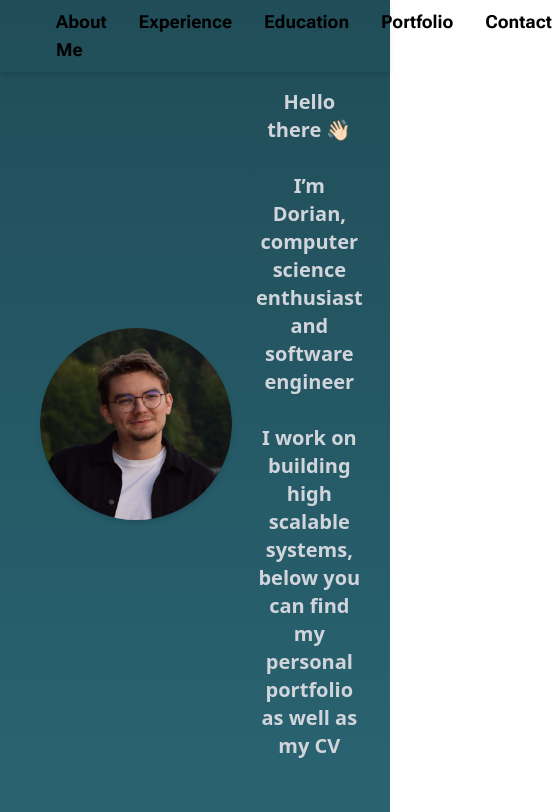
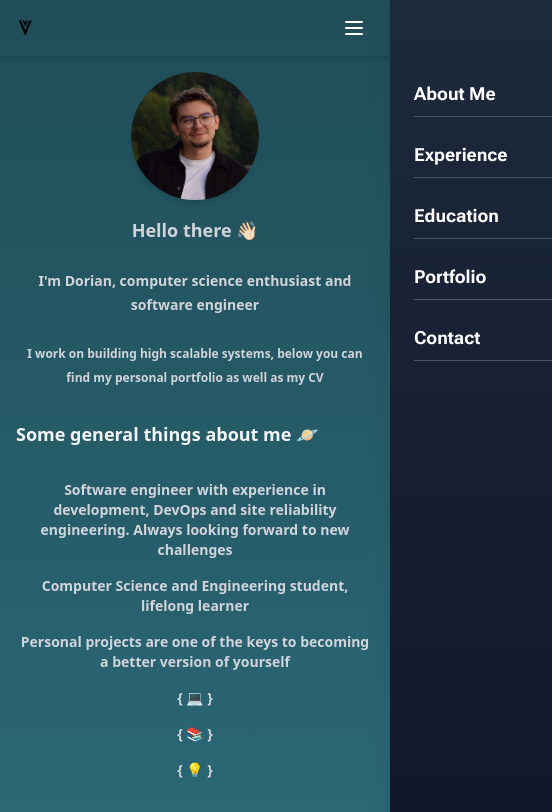
Before and after one commit to VerianTech/PersonalWebsite, a React (Vite) app: page / in a window 390 px wide. Shown: the top 812 px of the page, 552 px wide, since content can reach past the window. Built offline with nearby package versions, Linux system fonts and the light colour scheme.

Commit message:
Add responsiveness for mobile on the top bar. Add menu support.

```diff
--- a/src/App.tsx
+++ b/src/App.tsx
@@ -1,3 +1,4 @@
+import React, { useState } from 'react';
 import './App.css'
 import GeneralThingsGrid from './components/GeneralThingsGrid';
 import ExperienceAndSkills from './components/ExperienceAndSkills';
@@ -8,6 +9,16 @@ import Contact from './components/Contact';
 import { scrollToSection } from './utils/logic';
 
 function App() {
+	const [isMobileMenuOpen, setIsMobileMenuOpen] = useState(false);
+
+	const toggleMobileMenu = () => {
+		setIsMobileMenuOpen(!isMobileMenuOpen);
+	};
+
+	const handleMobileMenuClick = (sectionId: string) => {
+		scrollToSection(sectionId);
+		setIsMobileMenuOpen(false); // Close menu after clicking
+	};
 	return (
 	  <div className="min-h-screen text-black"
 	  	style={{
@@ -15,83 +26,157 @@ function App() {
 		}}
 	  >
 		{/* Top Navbar */}
-		<nav className="px-14 py-2 flex justify-between items-center shadow-md">
+		<nav className="relative px-4 sm:px-8 md:px-14 py-2 flex justify-between items-center shadow-md">
 		  {/* Logo / Brand */}
-			<div>
+			<div className="flex-shrink-0 z-20 relative">
 				<img
 					src="./src/assets/verian_logo-removebg-preview.png"
 					alt="logo"
-					className="h-8 sm:h-10 md:h-12 lg:h-14 w-auto" />
+					className="h-6 sm:h-8 md:h-10 lg:h-12 xl:h-14 w-auto" />
 			</div>
 
-		  {/* Horizontal Menu Items */}
-		  <ul className="flex text-lg space-x-8 sm:space-x-12 md:space-x-16 font-bold font-roboto">
+		  {/* Horizontal Menu Items - Hidden on mobile, shown on larger screens */}
+		  <ul className="text-white hidden md:flex text-sm md:text-base lg:text-lg space-x-4 md:space-x-6 lg:space-x-8 xl:space-x-12 font-bold font-roboto">
 			<li onClick={() => scrollToSection("about-me")}
-				className="hover:text-gray-300 cursor-pointer">About Me</li>
+				className="hover:text-gray-300 cursor-pointer transition-colors duration-200">About Me</li>
 			<li onClick={() => scrollToSection("experience")}
-				className="hover:text-gray-300 cursor-pointer">Experience</li>
+				className="hover:text-gray-300 cursor-pointer transition-colors duration-200">Experience</li>
 			<li onClick={() => scrollToSection("education")}
-				className="hover:text-gray-300 cursor-pointer">Education</li>
+				className="hover:text-gray-300 cursor-pointer transition-colors duration-200">Education</li>
 			<li onClick={() => scrollToSection("portfolio")}
-				className="hover:text-gray-300 cursor-pointer">Portfolio</li>
+				className="hover:text-gray-300 cursor-pointer transition-colors duration-200">Portfolio</li>
 			<li onClick={() => scrollToSection("contact")}
-				className="hover:text-gray-300 cursor-pointer">Contact</li>
+				className="hover:text-gray-300 cursor-pointer transition-colors duration-200">Contact</li>
 		  </ul>
+
+		  {/* Mobile Menu Button - Show only on mobile */}
+		  <div className="md:hidden z-20 relative">
+			<button
+				onClick={toggleMobileMenu}
+				className="text-white hover:text-gray-300 transition-colors duration-200 p-2"
+				aria-label="Toggle mobile menu"
+			>
+			  <svg
+				className={`w-6 h-6 transition-transform duration-300 ${isMobileMenuOpen ? 'rotate-90' : ''}`}
+				fill="none"
+				stroke="currentColor"
+				viewBox="0 0 24 24"
+			  >
+				{isMobileMenuOpen ? (
+				  <path strokeLinecap="round" strokeLinejoin="round" strokeWidth={2} d="M6 18L18 6M6 6l12 12" />
+				) : (
+				  <path strokeLinecap="round" strokeLinejoin="round" strokeWidth={2} d="M4 6h16M4 12h16M4 18h16" />
+				)}
+			  </svg>
+			</button>
+		  </div>
+
+		  {/* Mobile Menu Overlay */}
+		  <div
+			className={`fixed inset-0 bg-black bg-opacity-50 z-10 transition-opacity duration-300 md:hidden ${
+			  isMobileMenuOpen ? 'opacity-100' : 'opacity-0 pointer-events-none'
+			}`}
+			onClick={toggleMobileMenu}
+		  ></div>
+
+		  {/* Mobile Menu */}
+		  <div
+			className={`fixed top-0 right-0 h-full w-64 bg-gradient-to-b from-slate-800 to-slate-900 shadow-xl z-10 transform transition-transform duration-300 ease-in-out md:hidden ${
+			  isMobileMenuOpen ? 'translate-x-0' : 'translate-x-full'
+			}`}
+		  >
+			<div className="pt-20 px-6">
+			  <ul className="space-y-6 font-bold font-roboto">
+				<li onClick={() => handleMobileMenuClick("about-me")}
+					className="text-white hover:text-gray-300 cursor-pointer transition-all duration-200 text-lg border-b border-gray-600 pb-2 hover:border-gray-400">
+					About Me
+				</li>
+				<li onClick={() => handleMobileMenuClick("experience")}
+					className="text-white hover:text-gray-300 cursor-pointer transition-all duration-200 text-lg border-b border-gray-600 pb-2 hover:border-gray-400">
+					Experience
+				</li>
+				<li onClick={() => handleMobileMenuClick("education")}
+					className="text-white hover:text-gray-300 cursor-pointer transition-all duration-200 text-lg border-b border-gray-600 pb-2 hover:border-gray-400">
+					Education
+				</li>
+				<li onClick={() => handleMobileMenuClick("portfolio")}
+					className="text-white hover:text-gray-300 cursor-pointer transition-all duration-200 text-lg border-b border-gray-600 pb-2 hover:border-gray-400">
+					Portfolio
+				</li>
+				<li onClick={() => handleMobileMenuClick("contact")}
+					className="text-white hover:text-gray-300 cursor-pointer transition-all duration-200 text-lg border-b border-gray-600 pb-2 hover:border-gray-400">
+					Contact
+				</li>
+			  </ul>
+			</div>
+		  </div>
 		</nav>
 
 		{/* Main content */}
 		<main>
-		  <div className="flex justify-between py-4 px-10 items-center text-xl gap-6 md:gap-10">
+		  {/* Hero Section */}
+		  <div className="flex flex-col md:flex-row justify-between py-4 sm:py-6 md:py-8 px-4 sm:px-6 md:px-10 items-center text-base sm:text-lg md:text-xl gap-4 sm:gap-6 md:gap-8 lg:gap-10">
 			<div className="rounded-full overflow-hidden shadow-md
-				w-48 h-48 md:w-54 md:h-54 flex-shrink-0">
+				w-32 h-32 sm:w-40 sm:h-40 md:w-48 md:h-48 lg:w-54 lg:h-54 xl:w-60 xl:h-60 flex-shrink-0">
 				<img
 					src="./src/assets/me_round.png"
 					alt="image"
 					className="w-full h-full object-cover aspect-square"/>
 			</div>
-			<div
-				className="text-center md:text-left font-bold text-gray-300">
-				Hello there 👋🏻
+			<div className="text-center md:text-left font-bold text-gray-300 max-w-none md:max-w-lg lg:max-w-xl">
+				<span className="text-lg sm:text-xl md:text-2xl lg:text-3xl">Hello there 👋🏻</span>
 				<br/><br/>
-				I’m Dorian, computer science enthusiast and software engineer
+				<span className="text-sm sm:text-base md:text-lg lg:text-xl">
+					I'm Dorian, computer science enthusiast and software engineer
+				</span>
 				<br/><br/>
-				I work on building high scalable systems, below you can find my personal portfolio as well as my CV
+				<span className="text-xs sm:text-sm md:text-base lg:text-lg">
+					I work on building high scalable systems, below you can find my personal portfolio as well as my CV
+				</span>
 			</div>
 		  </div>
+
+		  {/* About Me Section */}
 		  <div
 		  	id="about-me"
-		  	className="text-xl py-8">
-			<div className="px-4 font-bold text-gray-100">
-				Some general things about me 🪐
+		  	className="text-base sm:text-lg md:text-xl py-4 sm:py-6 md:py-8">
+			<div className="px-4 sm:px-6 md:px-8 font-bold text-gray-100 mb-4">
+				<span className="text-lg sm:text-xl md:text-2xl">Some general things about me 🪐</span>
 			</div>
 			<GeneralThingsGrid />
 		  </div>
+
+		  {/* Experience Section */}
 		  <div
 		  	id="experience"
-		  	className="text-xl">
+		  	className="text-base sm:text-lg md:text-xl">
 		  	<ExperienceAndSkills />
 		  </div>
+
+		  {/* Education Section */}
 		  <div
 		  	id="education"
-		  	className="text-xl">
-			<br/>
-			<div className="px-4 font-bold text-gray-100">
-				Education plays a key part in my life 📖
+		  	className="text-base sm:text-lg md:text-xl">
+			<div className="px-4 sm:px-6 md:px-8 py-4 sm:py-6 md:py-8 font-bold text-gray-100">
+				<span className="text-lg sm:text-xl md:text-2xl">Education plays a key part in my life 📖</span>
 			</div>
 			<Education />
 		  </div>
+
+		  {/* Portfolio Section */}
 		  <div
 		  	id="portfolio"
-		  	className="text-xl">
-		  	<br/>
-			<div className="px-4 font-bold text-gray-100">
-				Check out some of my projects 📌
+		  	className="text-base sm:text-lg md:text-xl">
+			<div className="px-4 sm:px-6 md:px-8 py-4 sm:py-6 md:py-8 font-bold text-gray-100">
+				<span className="text-lg sm:text-xl md:text-2xl">Check out some of my projects 📌</span>
 			</div>
 			<Portfolio />
 		  </div>
+
+		  {/* Contact Section */}
 		  <div
 		  	id="contact"
-		  	className="text-xl">
+		  	className="text-base sm:text-lg md:text-xl">
 			<Contact />
 		  </div>
 		</main>
```
